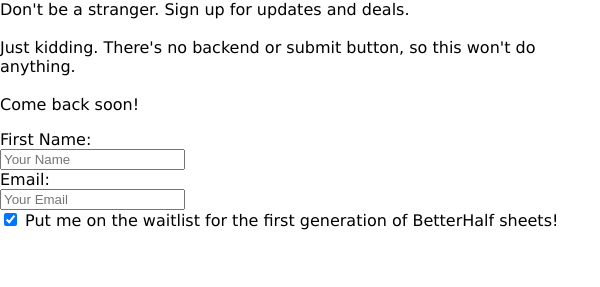
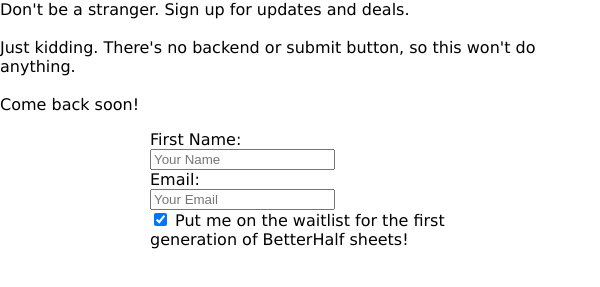
Before and after one commit to kaitlinlatta/betterhalf, a plain HTML site: page docs/signup/index.html in a window 600 px wide. Shown: the part 119-406 px from the top of the page. Drawn offline with Linux system fonts and the light colour scheme.

Commit message:
Add responsive styling to sign-up form

```diff
--- a/docs/contentpagestyle.css
+++ b/docs/contentpagestyle.css
@@ -41,3 +41,19 @@ body {
 .content {
     margin-top: 60px; /* Add a top margin to avoid content overlay */
 }
+
+@media only screen and (max-width: 600px) {
+    .sign-up-overlay {
+        width: 90%;
+        margin: auto;
+        background: rgba(255, 255, 255, 0.5);
+    }
+}
+
+@media only screen and (min-width: 600px) {
+    .sign-up-overlay {
+        width: 50%;
+        margin: auto;
+        background: rgba(255, 255, 255, 0.5);
+    }
+}
```
Also changed, not shown: docs/signup/index.html (+2 -1 lines).
